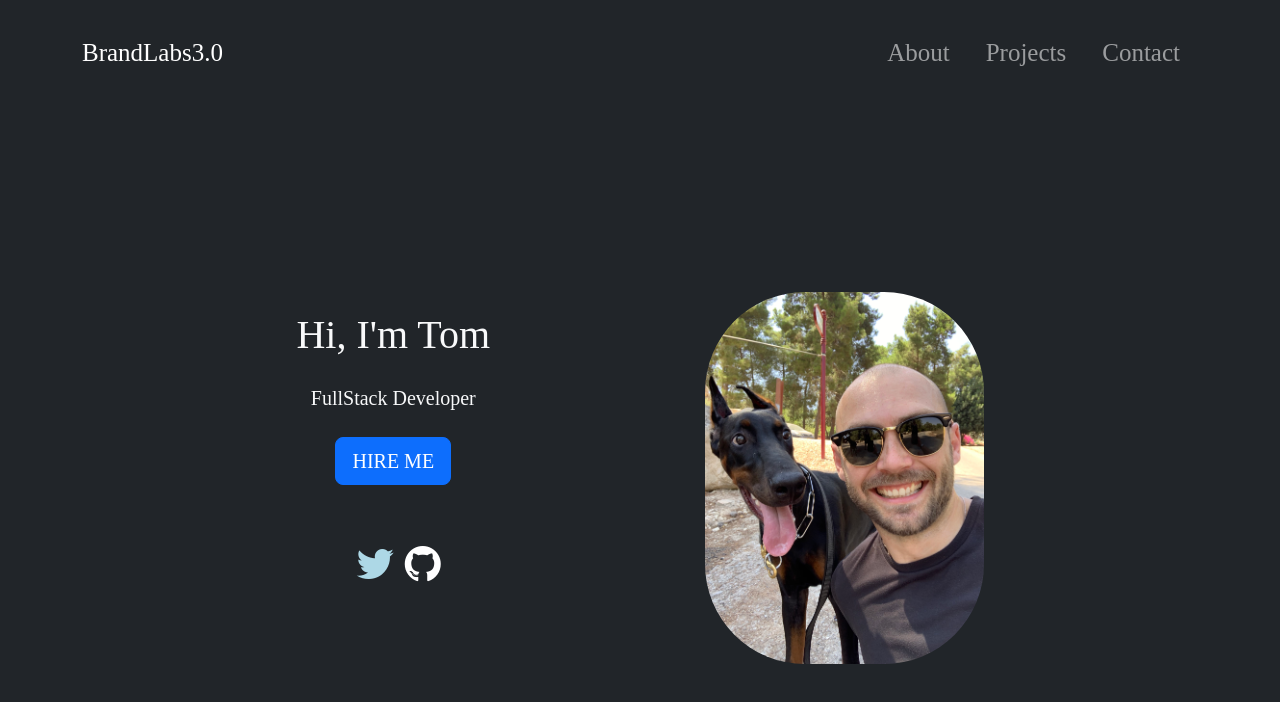
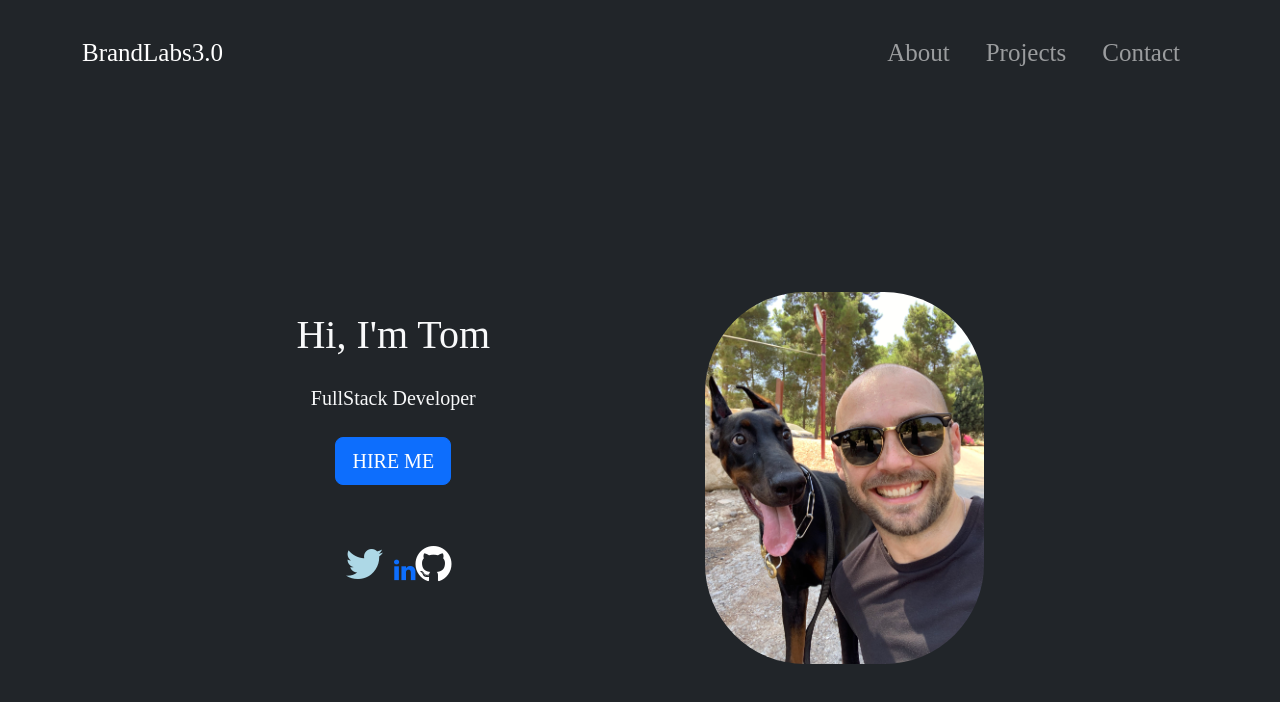
Before and after one commit to EXG13/MyReactPortfolio, a React (Vite) app: page / in a window 1280 px wide. Shown: the top 702 px of the page. Built offline with nearby package versions, Linux system fonts and the light colour scheme.

Commit message:
added linkedin icon

```diff
--- a/src/components/Home.jsx
+++ b/src/components/Home.jsx
@@ -16,6 +16,11 @@ function Home() {
                 <a href="https://twitter.com/FiatBurnerr" target="_blank">
                   <i id="tw" className="fa fa-twitter"></i>
                 </a>
+                <a
+                  href="https://www.linkedin.com/in/tomerjlind/"
+                  target="_blank">
+                  <i id="li" className="fa fa-linkedin"></i>
+                </a>
                 <a href="https://github.com/EXG13" target="_blank">
                   <i id="gh" className="fa fa-github"></i>
                 </a>
```
